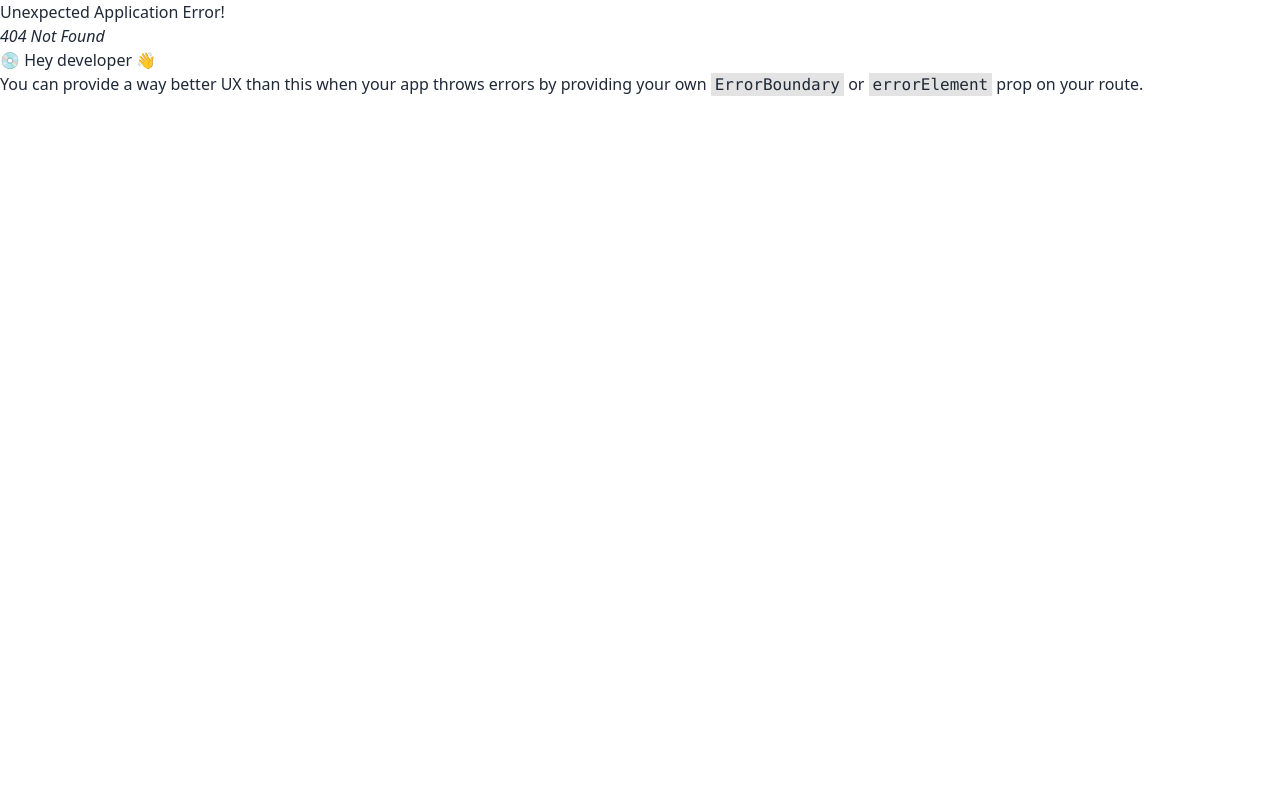
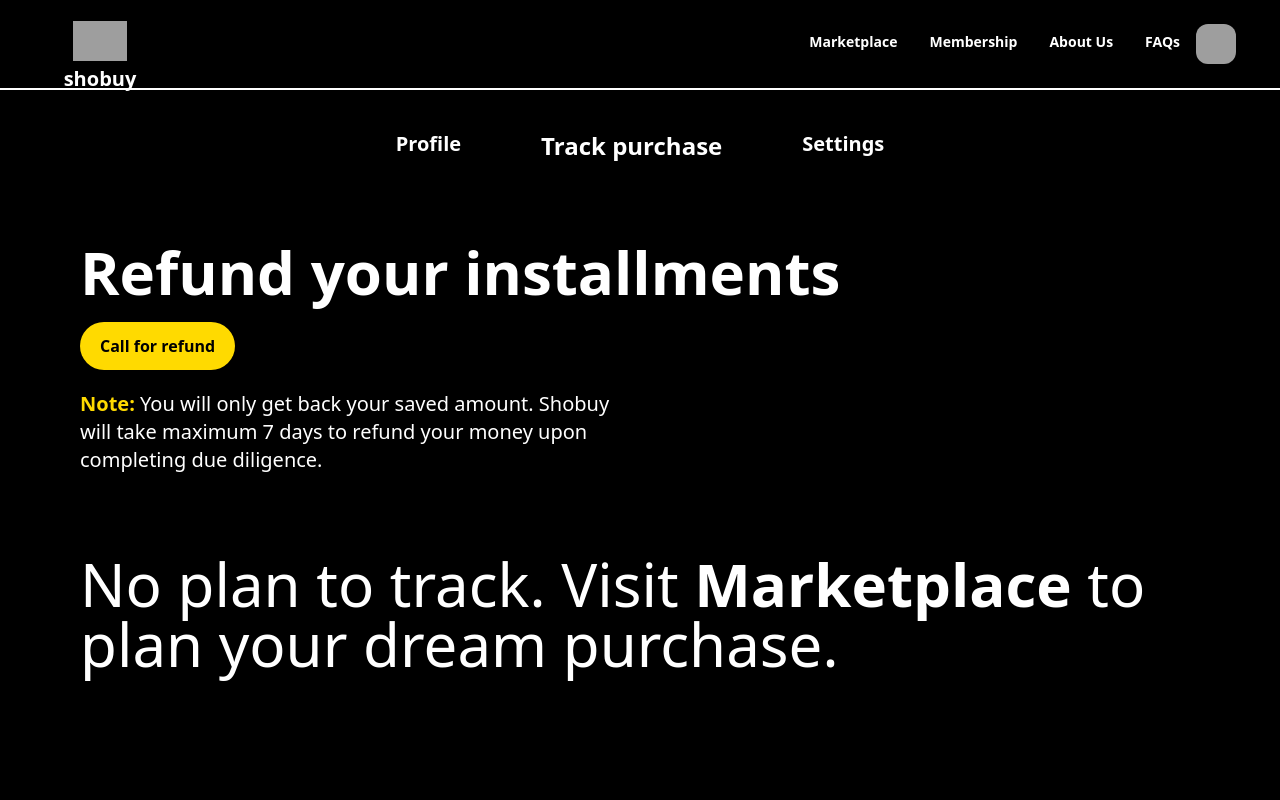
Before and after one commit to junaeddurjoy/shobuy-frontend, a React (Vite) app: page /notCanceled in a window 1280 px wide. Before the commit this address had no page. Shown: the top 800 px of the page. Built offline with nearby package versions, Linux system fonts and the light colour scheme; grey boxes are pictures that could not be loaded.

Commit message:
almost done

```diff
--- a/src/Components/Footer/Footer.jsx
+++ b/src/Components/Footer/Footer.jsx
@@ -19,6 +19,9 @@ const Footer = () => {
                     <Link to={'/login'}><a className="link link-hover">Log In</a></Link>
                     <Link to={'/favorites'}><a className="link link-hover">Favorites</a></Link>
                     <Link to={'/trackPurchase'}><a className="link link-hover">Track Purchase</a></Link>
+                    <Link to={'/purchased'}><a className="link link-hover">Purchased</a></Link>
+                    <Link to={'/refund'}><a className="link link-hover">Refund</a></Link>
+                    <Link to={'/notCanceled'}><a className="link link-hover">Not Canceled</a></Link>
                 </nav>
                 <nav>
                     <h6 className="footer-title">Company</h6>
--- /dev/null
+++ b/src/Pages/Refund/Refund.jsx
@@ -0,0 +1,22 @@
+
+const Refund = () => {
+    return (
+        <div className="bg-[#040404] py-32">
+            <div className="flex items-center justify-center">
+                <h1 className="text-white text-3xl md:text-5xl lg:text-8xl font-bold">wrong timing</h1>
+            </div>
+            <p className="text-center w-1/2 mx-auto text-lg md:text-xl lg:text-2xl text-white pt-10">
+            <span className="text-[#FFDA00]">Note:</span> You will only get back your saved amount. Shobuy will take maximum 7 days to refund your money upon completing due diligence.
+            </p>
+            <p className="text-center w-1/2 mx-auto text-lg md:text-xl lg:text-2xl text-white">Stay tuned</p>
+            <p className="text-center w-1/2 mx-auto text-lg md:text-xl lg:text-2xl pt-5 font-bold text-[#FFDA00]">Cancellation is processing
+            <br />
+            <span className="loading loading-spinner loading-lg mx-auto text-[#FFDA00]"></span>
+            </p>
+
+
+        </div>
+    );
+};
+
+export default Refund;
--- /dev/null
+++ b/src/Pages/TrackPurchase/NotCanceled.jsx
@@ -0,0 +1,23 @@
+import { Link } from "react-router-dom";
+
+const NotCanceled = () => {
+    return (
+        <div className="my-[2px] min-h-screen bg-black">
+            <div className="flex justify-center gap-10 lg:gap-20 bg-black py-10">
+                <p className="text-xl font-semibold text-white">Profile</p>
+                <p className="text-2xl font-bold text-white">Track purchase</p>
+                <p className="text-xl font-semibold text-white">Settings</p>
+            </div>
+            <div className="py-10 px-10 lg:px-20 bg-black text-white">
+                <p className=" text-4xl lg:text-6xl font-bold">Refund your installments</p>
+                <button className="text-black bg-[#FFDA00] mt-5 font-bold px-5 py-3 rounded-3xl">Call for refund</button>
+                <p className="text-xl lg:w-1/2 pt-5"><span className="text-[#FFDA00] font-bold">Note:</span> You will only get back your saved amount. Shobuy will take maximum 7 days to refund your money upon completing due diligence. </p>
+            </div>
+            <div className="py-10 px-10 lg:px-20 bg-black text-white text-4xl lg:text-6xl font-normal">
+                No plan to track. Visit <span className="font-bold hover:underline"><Link to={'/marketplace'}>Marketplace</Link></span> to plan your dream purchase.
+            </div>
+        </div>
+    );
+};
+
+export default NotCanceled;
--- /dev/null
+++ b/src/Pages/TrackPurchase/Purchased.jsx
@@ -0,0 +1,69 @@
+
+const Purchased = () => {
+    return (
+        <div>
+            <div className="my-[2px] min-h-screen pb-20 bg-black">
+                <div className="flex justify-center gap-10 lg:gap-20 bg-black py-10">
+                    <p className="text-xl font-semibold text-white">Profile</p>
+                    <p className="text-2xl font-bold text-white">Track purchase</p>
+                    <p className="text-xl font-semibold text-white">Settings</p>
+                </div>
+                <div className="grid grid-cols-1 lg:grid-cols-3 py-10 mx-10 lg:mx-20 rounded-2xl bg-gradient-to-b from-[#F6F6F6] to-[#656565]">
+                    <div className="lg:pl-10 py-10 col-span-2">
+                        <h1 className="text-4xl lg:text-6xl font-bold pl-5">running plan</h1>
+                        <div className="hero pt-5">
+                            <div className="hero-content flex-col lg:flex-row">
+                                <img src="https://i.ibb.co/LgnGdvN/product-1.jpg" className="lg:max-w-sm rounded-lg shadow-2xl" />
+                                <div>
+                                    <h1 className="text-5xl font-bold">Suzuki Gixxer 150</h1>
+                                    <p className="py-6 text-4xl font-bold">Regular price</p>
+                                    <p className="py-6 text-3xl font-bold">1,50,000 BDT</p>
+                                </div>
+                            </div>
+                        </div>
+                        <button className="w-full lg:w-1/2 mx-auto bg-[#FFDA00] text-black font-bold px-5 py-2 rounded-3xl">Pay next installment in advance</button>
+                    </div>
+                    <div className="pr-10 py-10 pl-5 lg:pl-0 my-auto">
+                        <h3 className="text-3xl font-light">you’ve made it so far. just a little more.</h3>
+                        <h1 className="text-4xl lg:text-6xl font-bold">progress bar</h1>
+                        <input type="range" min={0} max="100" value="40" className="range range-warning mt-10 mb-5" />
+                        <p className="py-3">more than 2 months has been completed</p>
+                        <p className="text-xl font-bold">invested: 50,000 BDT</p>
+                        <p className="py-6 text-xl font-bold">after 6 months you purchase the plan and earn 15,000 BDT. beating inflation alright! </p>
+                        <button onClick={() => document.getElementById('my_modal_3').showModal()} className="content-end bg-[#B00000] text-white font-bold px-5 py-2 rounded-3xl">Cancel Plan</button>
+                        <dialog id="my_modal_3" className="modal">
+                            <div className="modal-box bg-black text-white">
+                                <form method="dialog">
+                                    {/* if there is a button in form, it will close the modal */}
+                                    <button className="btn btn-sm btn-circle btn-ghost absolute right-2 top-2">✕</button>
+                                </form>
+                                <h3 className="font-bold text-lg text-center">You were doing so great. <br />What happened!</h3>
+                                <h3 className="font-bold text-lg">Warning: <span className="font-light"> Cancelling plan won’t earn you any rewards!</span> </h3>
+                                <p className="py-4">Are you sure you want to cancel on your dream?</p>
+                                <div className="text-center">
+                                    <button className="mr-5 bg-[#FFDA00] text-black font-bold px-5 py-2 rounded-2xl">Keep Plan</button>
+                                    <button className="ml-5 bg-[#B00000] text-white font-bold px-5 py-2 rounded-2xl" onClick={() => document.getElementById('my_modal_4').showModal()}>Cancel Plan</button>
+                                    {/* You can open the modal using document.getElementById('ID').showModal() method */}
+                                    <dialog id="my_modal_4" className="modal">
+                                        <div className="modal-box bg-black text-white">
+                                            <form method="dialog">
+                                                {/* if there is a button in form, it will close the modal */}
+                                                <button className="btn btn-sm btn-circle btn-ghost absolute right-2 top-2">✕</button>
+                                            </form>
+                                            <h3 className="font-bold text-lg text-center">Refund your installments</h3>
+                                            <p className="py-4 text-center">You will only get back your saved amount.
+                                                Shobuy will take maximum 7 days to refund your money upon completing due diligence. </p>
+                                            <button className=" bg-[#FFDA00] text-black font-bold px-5 py-2 rounded-3xl">Call for refund</button>
+                                        </div>
+                                    </dialog>
+                                </div>
+                            </div>
+                        </dialog>
+                    </div>
+                </div>
+            </div>
+        </div>
+    );
+};
+
+export default Purchased;
```
Also changed, not shown: src/Routes/Router.jsx (+15 -0 lines).
